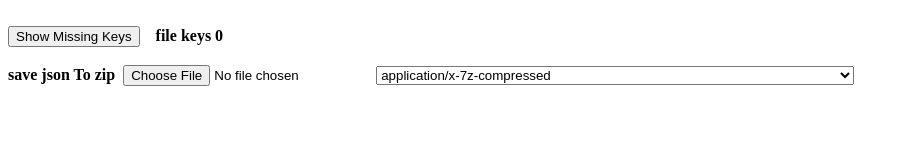
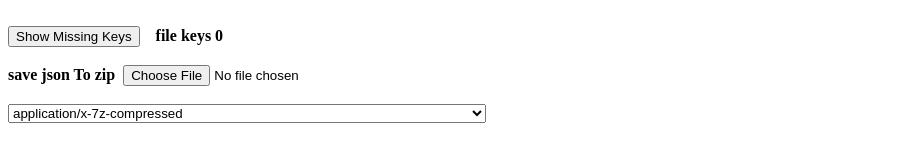
Before and after one commit to JSBachhal/angular-qrFetch, an Angular app: page / in a window 1280 px wide. Shown: the part 147-306 px from the top of the page, without its empty margins (0-909 px from the left). Built offline with nearby package versions, Linux system fonts and the light colour scheme; what @zxing/ngx-scanner would draw is missing.

Commit message:
2 files modified

```diff
--- a/src/app/app.component.css
+++ b/src/app/app.component.css
@@ -14,3 +14,7 @@
 tr:nth-child(2){
   display: none;
 }
+
+.dfx{
+  display: flex;
+}
--- a/src/app/app.component.html
+++ b/src/app/app.component.html
@@ -59,15 +59,20 @@
             </div>
             <br />
             <div>
+              <div>
                 <strong>save json To zip</strong>&nbsp;
                 <input
                   id="savezip"
                   type="file"
                   (change)="loadFileToSaveAsZip($event)"
                 />
-
+              </div>
+              <br />
+              <div>
                 <select [(ngModel)]="mimeSelected">
-              <option [value]="mime" *ngFor="let mime of mimmeList">{{mime}}</option>
+                  <option [value]="mime" *ngFor="let mime of mimmeList">
+                    {{ mime }}
+                  </option>
                 </select>
               </div>
             </div>
@@ -76,3 +81,4 @@
       </div>
     </div>
   </div>
+</div>
```
Lines whose indentation alone changed are shown as unchanged.
